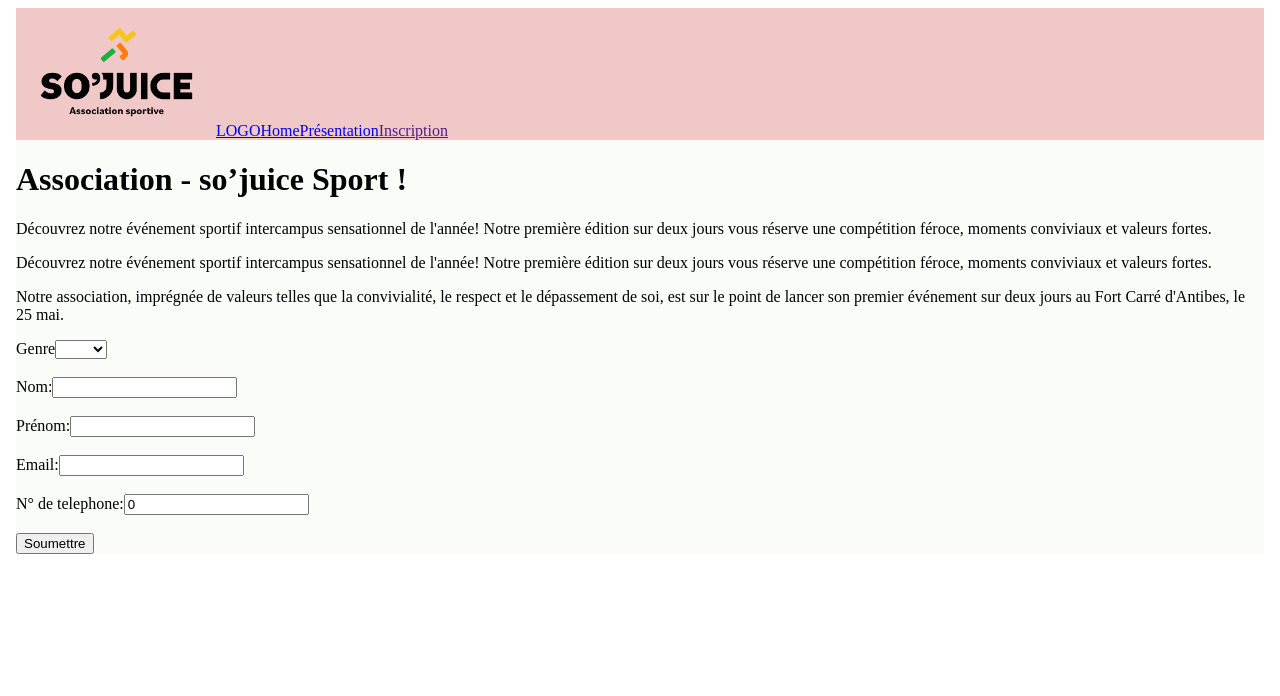
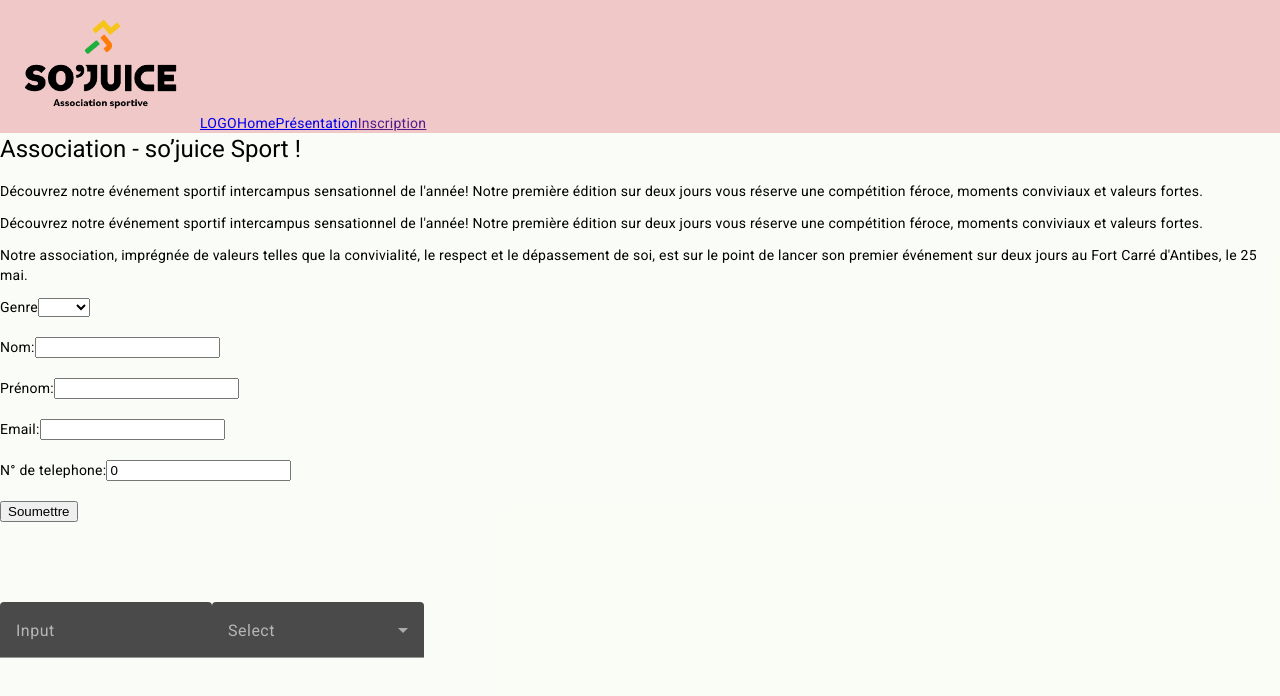
Before and after one commit to ZaherMadi/JUICE2324, an Angular app in the folder juice/: page / in a window 1280 px wide. Shown: the top 696 px of the page. Built offline with nearby package versions, Linux system fonts and the light colour scheme.

Commit message:
Material UI added, input and select in page

```diff
--- a/juice/angular.json
+++ b/juice/angular.json
@@ -25,6 +25,7 @@
               "src/assets"
             ],
             "styles": [
+              "@angular/material/prebuilt-themes/pink-bluegrey.css",
               "src/styles.css"
             ],
             "scripts": [],
@@ -89,6 +90,7 @@
               "src/assets"
             ],
             "styles": [
+              "@angular/material/prebuilt-themes/pink-bluegrey.css",
               "src/styles.css"
             ],
             "scripts": []
--- a/juice/package.json
+++ b/juice/package.json
@@ -12,10 +12,12 @@
   "private": true,
   "dependencies": {
     "@angular/animations": "^17.0.0",
+    "@angular/cdk": "^17.0.4",
     "@angular/common": "^17.0.0",
     "@angular/compiler": "^17.0.0",
     "@angular/core": "^17.0.0",
     "@angular/forms": "^17.0.0",
+    "@angular/material": "^17.0.4",
     "@angular/platform-browser": "^17.0.0",
     "@angular/platform-browser-dynamic": "^17.0.0",
     "@angular/platform-server": "^17.0.0",
--- a/juice/src/app/app.config.ts
+++ b/juice/src/app/app.config.ts
@@ -3,7 +3,8 @@ import { provideRouter } from '@angular/router';
 
 import { routes } from './app.routes';
 import { provideClientHydration } from '@angular/platform-browser';
+import { provideAnimations } from '@angular/platform-browser/animations';
 
 export const appConfig: ApplicationConfig = {
-  providers: [provideRouter(routes), provideClientHydration()]
+  providers: [provideRouter(routes), provideClientHydration(), provideAnimations()]
 };
--- a/juice/src/app/signup/signup.component.html
+++ b/juice/src/app/signup/signup.component.html
@@ -2,24 +2,37 @@
     <form (ngSubmit)="PostAPI()">
 
       <label for="gender">Genre</label>
-      <select id="genre" name="genre"  [(ngModel)]="myUser.gender" (ngModelChange)="onModelChange()">
+      <select id="genre" name="genre"  [(ngModel)]="myUser.gender">
         <option value="M.">M.</option>
         <option value="Mme">Mme</option>
       </select>
       <br>
       <br>
       <label for="nom">Nom:</label>
-      <input type="text" id="nom" name="nom" [(ngModel)]="myUser.name" (ngModelChange)="onModelChange()" required><br><br>
+      <input type="text" id="nom" name="nom" [(ngModel)]="myUser.name" required><br><br>
 
       <label for="prenom">Prénom:</label>
-      <input type="text" id="prenom" name="prenom" [(ngModel)]="myUser.firstname" (ngModelChange)="onModelChange()" required><br><br>
+      <input type="text" id="prenom" name="prenom" [(ngModel)]="myUser.firstname" required><br><br>
 
       <label for="email">Email:</label>
-      <input type="email" id="email" name="email" [(ngModel)]="myUser.email" (ngModelChange)="onModelChange()" required><br><br>
+      <input type="email" id="email" name="email" [(ngModel)]="myUser.email" required><br><br>
 
       <label for="field4">N° de telephone:</label>
-      <input type="number" id="phone" name="phone" [(ngModel)]="myUser.phone" (ngModelChange)="onModelChange()" required><br><br>
+      <input type="number" id="phone" name="phone" [(ngModel)]="myUser.phone" required><br><br>
 
       <button type="submit">Soumettre</button>
     </form>
   </div>
+<br><br><br><br>
+
+<mat-form-field>
+  <mat-label>Input</mat-label>
+  <input matInput>
+</mat-form-field>
+<mat-form-field>
+  <mat-label>Select</mat-label>
+  <mat-select>
+    <mat-option value="one">First option</mat-option>
+    <mat-option value="two">Second option</mat-option>
+  </mat-select>
+</mat-form-field>
--- a/juice/src/app/signup/signup.component.ts
+++ b/juice/src/app/signup/signup.component.ts
@@ -3,13 +3,15 @@
 import { Component, Input } from '@angular/core';
 import { User } from '../models/user.model';
 import { FormsModule } from '@angular/forms';
-import { HttpClientModule, HttpClient } from '@angular/common/http'; // Import HttpClientModule
-
+import { HttpClientModule, HttpClient } from '@angular/common/http';
+import {MatSelectModule} from '@angular/material/select';
+import {MatInputModule} from '@angular/material/input';
+import {MatFormFieldModule} from '@angular/material/form-field';
 
 @Component({
   selector: 'app-signup',
   standalone: true,
-  imports: [FormsModule , HttpClientModule],
+  imports: [FormsModule , HttpClientModule, MatSelectModule, MatInputModule, MatFormFieldModule],
   templateUrl: './signup.component.html',
   styleUrl: './signup.component.css'
 })
@@ -31,7 +33,8 @@ export class SignupComponent {
         console.error('Error creating user:', error);
       }
     })
-
+  }
+  GetAPI(){
     this.httpClient.get('https://jsonplaceholder.typicode.com/users').subscribe({
       next: (response) => {
       console.log('Donnes recu', response);
--- a/juice/src/index.html
+++ b/juice/src/index.html
@@ -6,8 +6,10 @@
   <base href="/">
   <meta name="viewport" content="width=device-width, initial-scale=1">
   <link rel="icon" type="image/x-icon" href="favicon.ico">
+  <link href="https://fonts.googleapis.com/css2?family=Roboto:wght@300;400;500&display=swap" rel="stylesheet">
+  <link href="https://fonts.googleapis.com/icon?family=Material+Icons" rel="stylesheet">
 </head>
-<body>
+<body class="mat-typography">
   <app-root ngSkipHydration></app-root>
 </body>
 </html>
--- a/juice/src/styles.css
+++ b/juice/src/styles.css
@@ -1 +1,4 @@
 /* You can add global styles to this file, and also import other style files */
+
+html, body { height: 100%; }
+body { margin: 0; font-family: Roboto, "Helvetica Neue", sans-serif; }
```
Also changed, not shown: juice/src/app/app.component.ts (+5 -2 lines), 1 other file (tests, documents, lock files or other folders).
